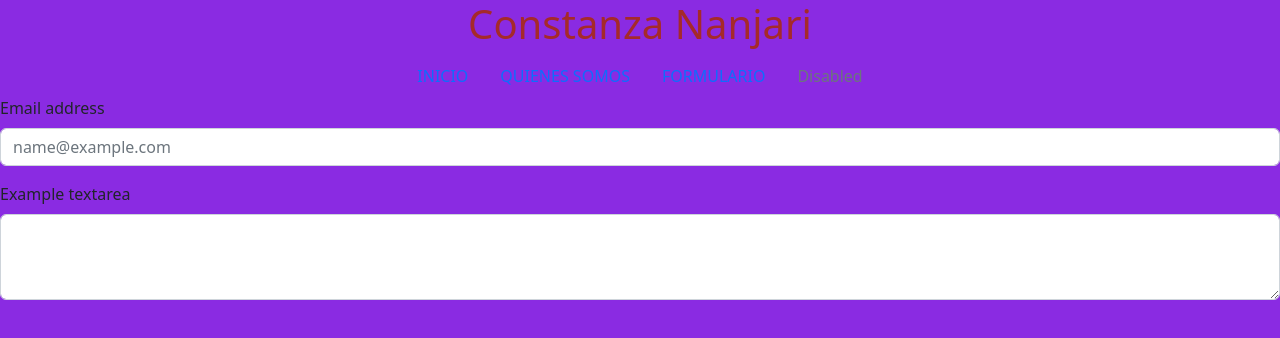
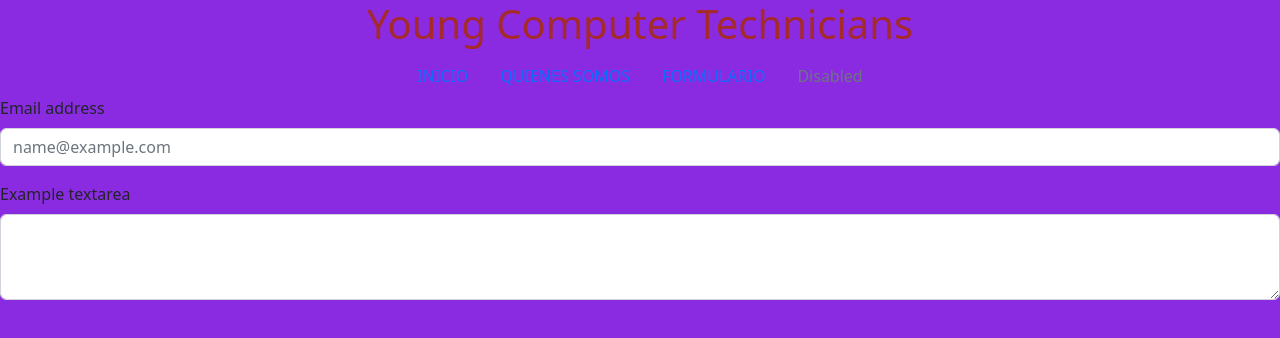
Before and after one commit to constanzananjari/creando-paginas, a plain HTML site: page formulario.html in a window 1280 px wide. Drawn offline with nearby package versions, Linux system fonts and the light colour scheme.

Commit message:
subiendo archivo de actualizaciòn

```diff
--- a/formulario.html
+++ b/formulario.html
@@ -9,7 +9,7 @@
   </head>
   <body>
 
-    <h1>Constanza Nanjari</h1>
+    <h1>Young Computer Technicians</h1>
 
     <ul class="nav justify-content-center">
         <li class="nav-item">
```
